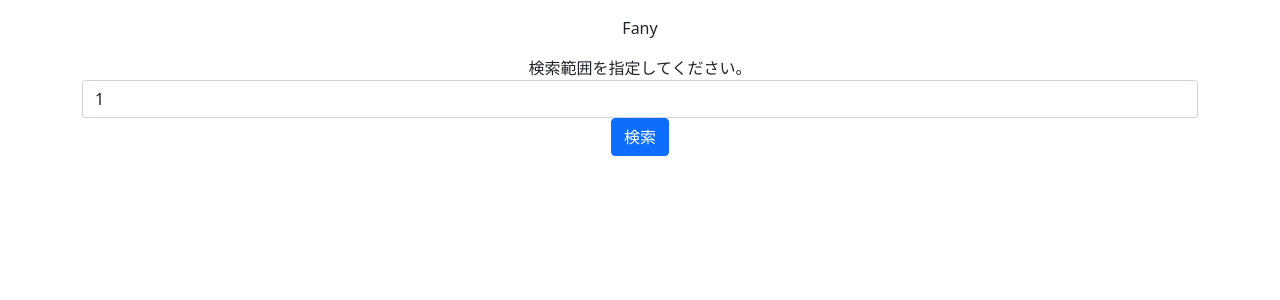
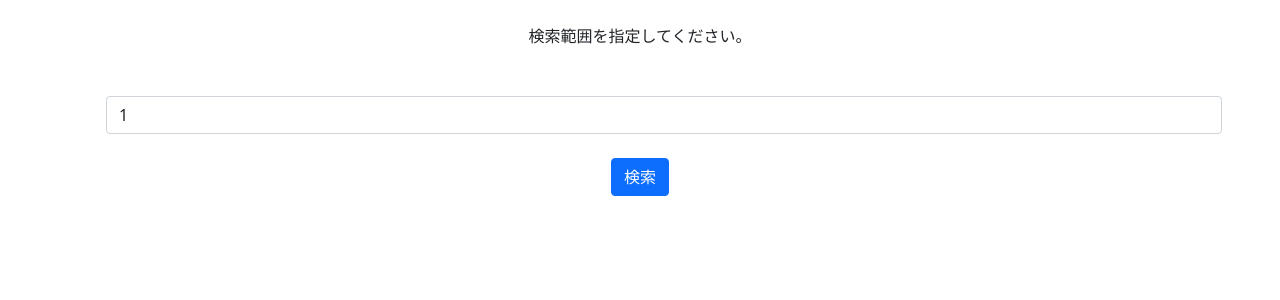
Before and after one commit to a2c6201/Fany, a Flask app: page / in a window 1280 px wide. Shown: the part 106-406 px from the top of the page. Run offline with Flask 2, Linux system fonts and the light colour scheme; some libraries are stand-ins or nearby versions.

Commit message:
style: マージン修正

```diff
--- a/templates/index.html
+++ b/templates/index.html
@@ -1,16 +1,13 @@
 {% extends "base.html" %} {% block title %}Fany{% endblock %} {% block body %}
 <main class="container text-center">
-  <div class="m-3">
-    <p>Fany</p>
-  </div>
   <div class="user-input">
     {% if error %}
     <p class="error alert-danger rounded">{{error}}</p>
     {% endif %}
     <form action="/result" method="POST">
       <div class="form-group">
-        <label for="range">検索範囲を指定してください。</label>
-        <select class="form-control" name="range" id="range">
+        <label class="m-4" for="range">検索範囲を指定してください。</label>
+        <select class="m-4 form-control" name="range" id="range">
           <option>1</option>
           <option>2</option>
           <option>3</option>
```
